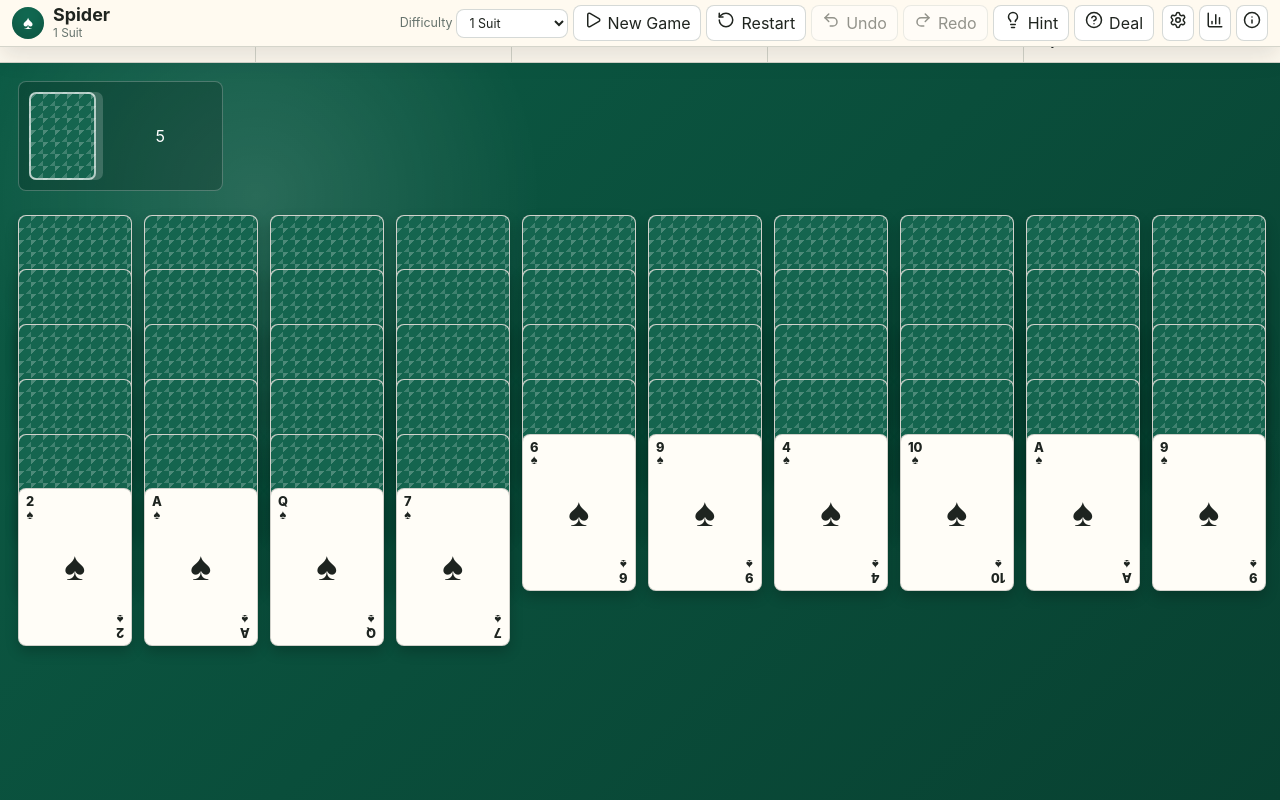
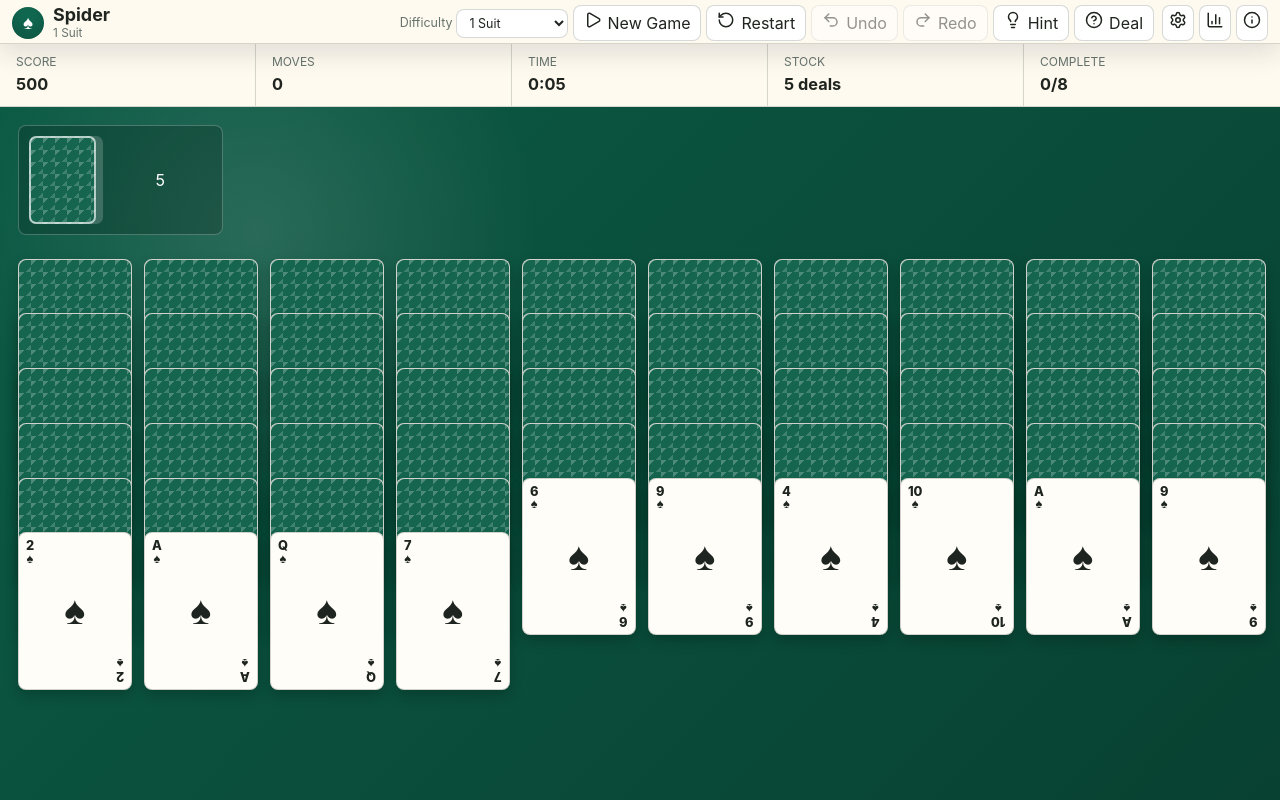
Before and after one commit to jaysqvl/spider, a React (Vite) app: page / in a window 1280 px wide. Built offline with nearby package versions, Linux system fonts and the light colour scheme.

Commit message:
fix: make toolbar push content on reveal

```diff
--- a/src/styles/app.css
+++ b/src/styles/app.css
@@ -92,40 +92,33 @@ button {
 .app-shell {
   min-height: 100vh;
   display: grid;
-  grid-template-rows: auto minmax(0, 1fr);
+  grid-template-rows: auto auto minmax(0, 1fr);
 }
 
 .app-toolbar {
-  position: fixed;
+  position: sticky;
   top: 0;
-  right: 0;
-  left: 0;
   z-index: 40;
   display: grid;
   grid-template-columns: minmax(136px, max-content) minmax(0, 1fr) max-content;
   gap: 8px;
   align-items: center;
-  min-height: 44px;
-  padding: 5px 12px;
+  height: 5px;
+  min-height: 0;
+  overflow: hidden;
+  padding: 0 12px;
   background: var(--surface);
   border-bottom: 1px solid var(--line);
   box-shadow: 0 10px 24px rgba(26, 34, 30, 0.12);
-  transform: translateY(calc(-100% + 5px));
-  transition: transform 180ms ease;
-}
-
-.app-toolbar::after {
-  content: "";
-  position: absolute;
-  right: 0;
-  bottom: -12px;
-  left: 0;
-  height: 12px;
+  transition:
+    height 180ms ease,
+    padding 180ms ease;
 }
 
 .app-toolbar:hover,
 .app-toolbar:focus-within {
-  transform: translateY(0);
+  height: 44px;
+  padding-block: 5px;
 }
 
 .brand-lockup {
```
